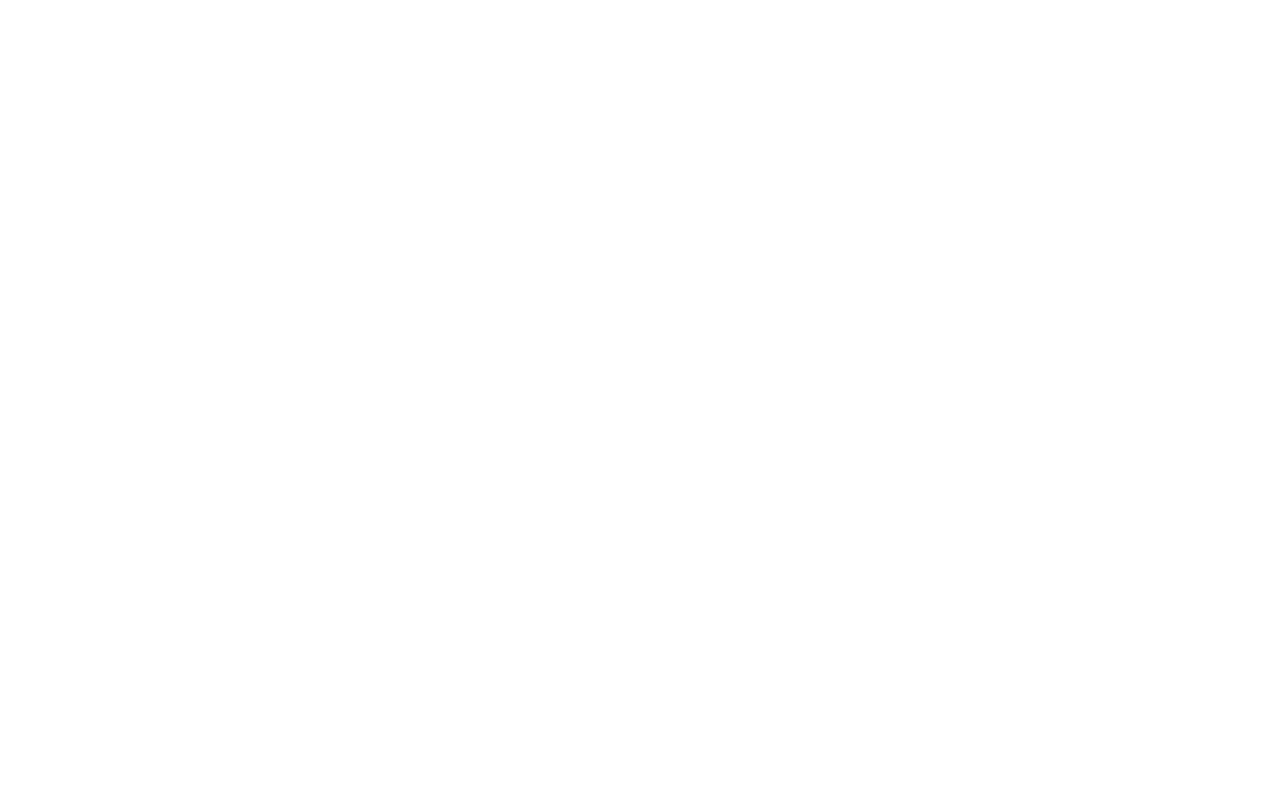
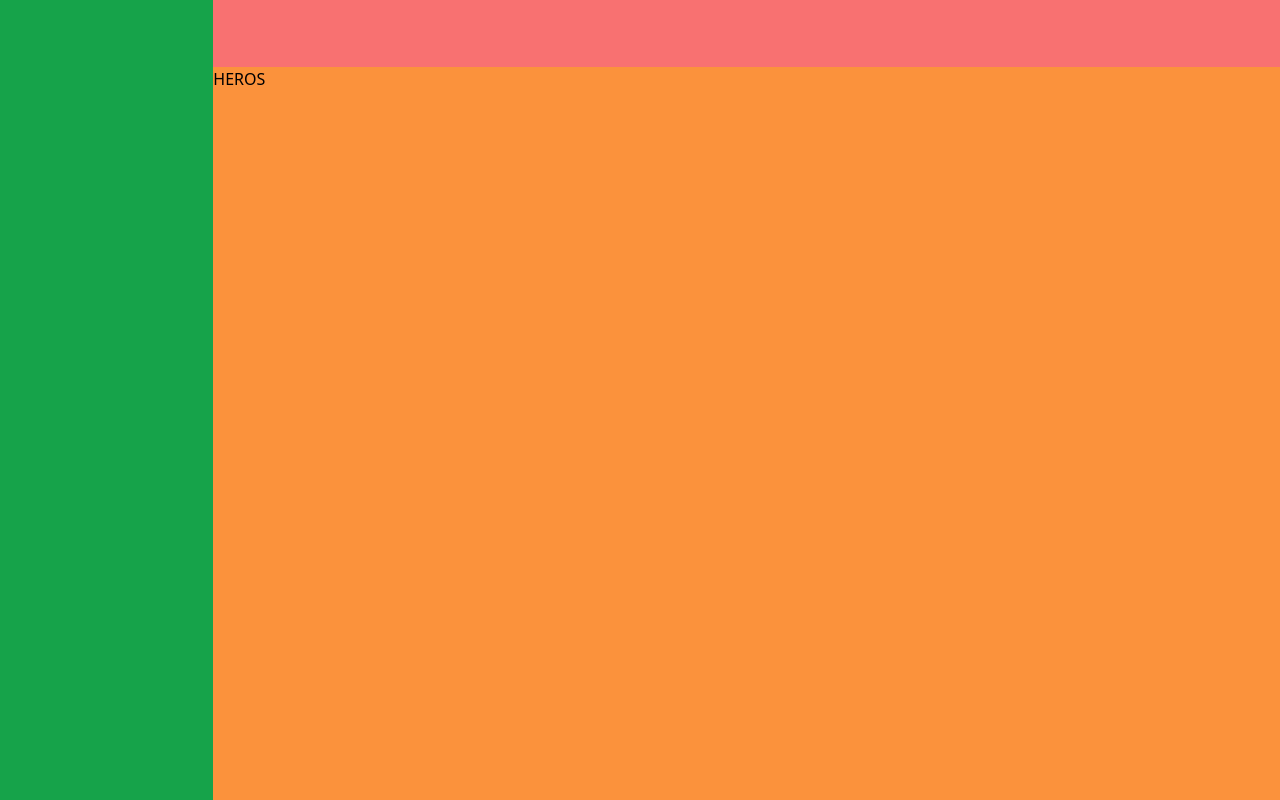
Before and after one commit to AliSherTR/MB-Developments-Portfolio, a React (Vite) app: page /admin in a window 1280 px wide. Before the commit this address had no page. Built offline with nearby package versions, Linux system fonts and the light colour scheme.

Commit message:
dashboard layout

```diff
--- a/src/App.jsx
+++ b/src/App.jsx
@@ -3,6 +3,8 @@
 import ServicePage from "./pages/ServicePage";
 import AboutUsPage from "./pages/AboutUsPage";
 import ContactUsPage from "./pages/ContactUsPage";
+import Dashboard from "./pages/admin/Dashboard";
+import Heroes from "./pages/admin/Heroes";
 
 function App() {
     return (
@@ -12,6 +14,9 @@
                 <Route path="/services" element={<ServicePage />} />
                 <Route path="/about-us" element={<AboutUsPage />} />
                 <Route path="/contact-us" element={<ContactUsPage />} />
+                <Route path="/admin" element={<Dashboard />}>
+                    <Route index element={<Heroes />} />
+                </Route>
             </Routes>
         </BrowserRouter>
     );
--- a/src/Components/TestimonialCard.jsx
+++ b/src/Components/TestimonialCard.jsx
@@ -2,7 +2,7 @@
 
 export default function TestimonialCard() {
     return (
-        <div className=" font-inter border me-2 p-6 text-center rounded-md text-white bg-slate-700 transition-all duration-300 ease-in-out">
+        <div className=" font-inter border me-2 px-6 py-28 text-center rounded-md text-white bg-slate-700 transition-all duration-300 ease-in-out">
             <img
                 src="https://bebopbusiness.no/wp-content/uploads/2016/12/spearker_1-300x300.jpg"
                 alt=""
--- /dev/null
+++ b/src/pages/admin/Dashboard.jsx
@@ -0,0 +1,13 @@
+import { Outlet } from "react-router-dom";
+
+export default function Dashboard() {
+    return (
+        <div className=" grid grid-cols-12 grid-rows-12 h-screen overflow-y-hidden ">
+            <header className=" col-start-3 col-span-full bg-red-400 "></header>
+            <aside className=" col-start-1 col-end-3 row-start-1 h-screen bg-green-600"></aside>
+            <main className=" bg-orange-400 col-start-3 col-span-full h-screen  overflow-y-scroll">
+                <Outlet />
+            </main>
+        </div>
+    );
+}
--- /dev/null
+++ b/src/pages/admin/Heroes.jsx
@@ -0,0 +1,5 @@
+import React from "react";
+
+export default function Heroes() {
+    return <div>HEROS</div>;
+}
```
